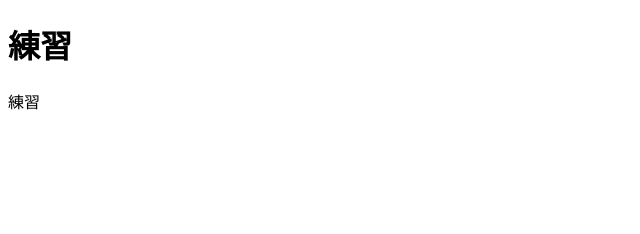
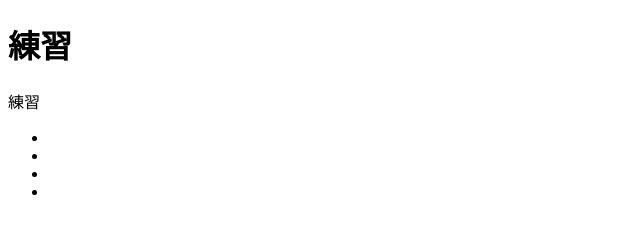
Before and after one commit to 1985-maikeru/plactice-10282, a plain HTML site: page index.html in a window 1280 px wide. Shown: the full height of the page, 0-640 px from the left. Drawn offline with Linux system fonts and the light colour scheme.

Commit message:
#1nav追加

```diff
--- a/index.html
+++ b/index.html
@@ -8,5 +8,13 @@
 <body>
     <h1>練習</h1>
     <p>練習</p>
+    <nav>
+        <ul>
+            <li><a href=""></a></li>
+            <li><a href=""></a></li>
+            <li><a href=""></a></li>
+            <li><a href=""></a></li>
+        </ul>
+    </nav>
 </body>
 </html>
```
